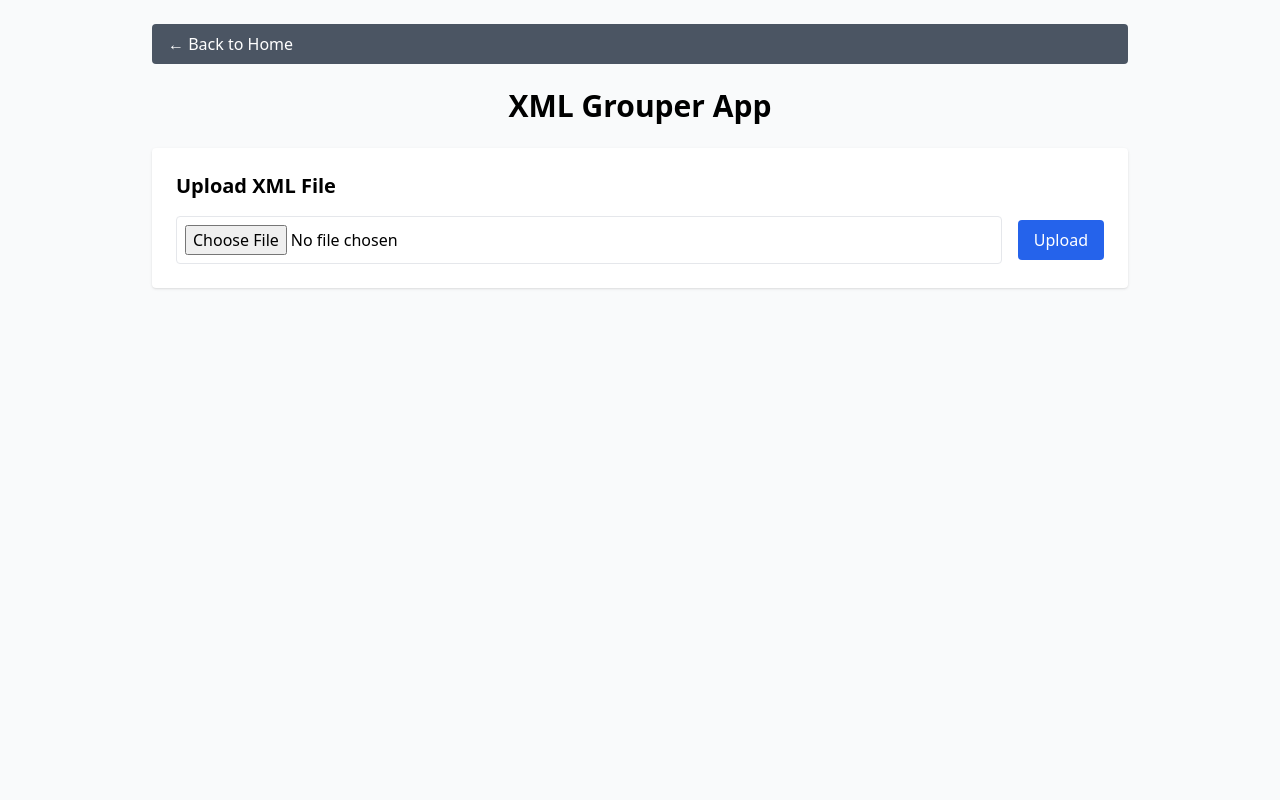
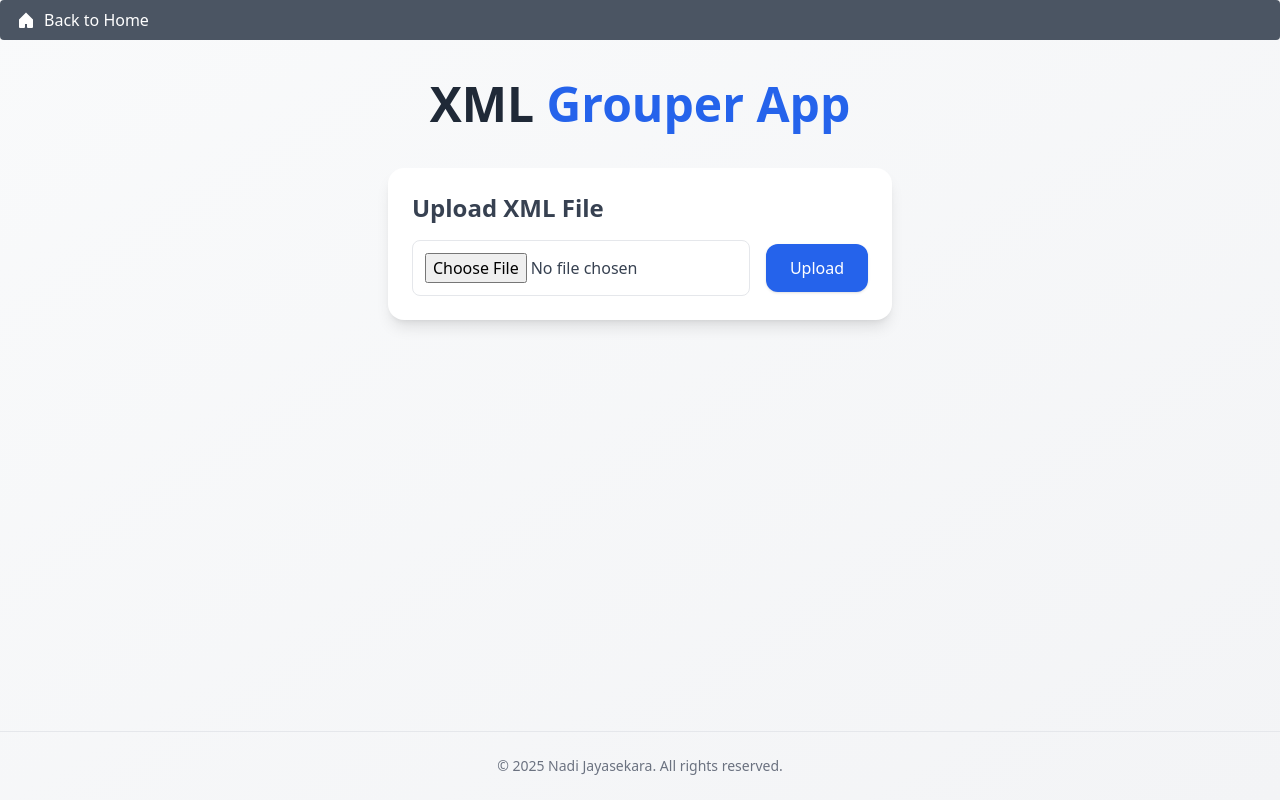
Before and after one commit to nadithakj/nodegrouper, a FastAPI app: page /app in a window 1280 px wide. Run offline with FastAPI, Linux system fonts and the light colour scheme; some libraries are stand-ins or nearby versions.

Commit message:
Update index.html

```diff
--- a/templates/index.html
+++ b/templates/index.html
@@ -4,54 +4,65 @@
     <meta charset="UTF-8">
     <title>XML Grouper</title>
     <script src="https://cdn.tailwindcss.com"></script>
+    <!-- Confetti Script -->
+    <script src="https://cdn.jsdelivr.net/npm/canvas-confetti@1.6.0/dist/confetti.browser.min.js"></script>
 </head>
-<body class="bg-gray-50 font-sans min-h-screen">
+<body class="min-h-screen bg-gradient-to-br from-gray-50 to-gray-100 flex flex-col font-sans">
+<div class="mb-4">
+    <a href="/"
+       class="flex items-center bg-gray-600 text-white px-4 py-2 rounded hover:bg-gray-700">
+        <!-- Home Icon SVG -->
+        <svg xmlns="http://www.w3.org/2000/svg" class="h-5 w-5 mr-2" viewBox="0 0 20 20" fill="currentColor">
+            <path d="M10 2.5l-7 7V17a1 1 0 001 1h4a1 1 0 001-1v-3h2v3a1 1 0 001 1h4a1 1 0 001-1v-7.5l-7-7z"/>
+        </svg>
+        Back to Home
+    </a>
+</div>
 
-<div class="max-w-5xl mx-auto p-6">
 
-    <!-- Back Button -->
-    <div class="mb-6">
-        <a href="/"
-           class="flex items-center bg-gray-600 text-white px-4 py-2 rounded hover:bg-gray-700">
-            &larr; Back to Home
-        </a>
-    </div>
-
-    <h1 class="text-3xl font-bold mb-6 text-center">XML Grouper App</h1>
+<!-- Main Content -->
+<main class="flex-grow max-w-5xl mx-auto p-6">
+    <h1 class="text-5xl font-extrabold mb-10 text-center text-gray-800">
+        XML <span class="text-blue-600">Grouper App</span>
+    </h1>
 
     <!-- Upload Section -->
-    <div class="bg-white shadow rounded p-6 mb-6">
-        <h2 class="text-xl font-semibold mb-4">Upload XML File</h2>
+    <div class="bg-white shadow-lg rounded-2xl p-6 mb-8">
+        <h2 class="text-2xl font-semibold mb-4 text-gray-700">Upload XML File</h2>
         <form action="/upload" method="post" enctype="multipart/form-data" class="flex items-center space-x-4">
-            <input type="file" name="file" class="border rounded p-2 w-full" required>
-            <button type="submit" class="bg-blue-600 text-white px-4 py-2 rounded hover:bg-blue-700">Upload</button>
+            <input type="file" name="file" class="border rounded-lg p-3 w-full text-gray-700" required>
+            <button type="submit" class="bg-blue-600 text-white px-6 py-3 rounded-xl hover:bg-blue-700 shadow">
+                Upload
+            </button>
         </form>
     </div>
 
     {% if xml_preview %}
     <!-- Parent Tag Selection -->
-    <div class="bg-white shadow rounded p-6 mb-6">
-        <h2 class="text-xl font-semibold mb-4">Select Parent Tag to Group</h2>
+    <div class="bg-white shadow-lg rounded-2xl p-6 mb-8">
+        <h2 class="text-2xl font-semibold mb-4 text-gray-700">Select Parent Tag to Group</h2>
         <form action="/select_key" method="post" class="flex items-center space-x-4">
             <input type="hidden" name="xml_content" value="{{ xml_preview }}">
-            <select name="selected_tag" class="border rounded p-2 w-full" required>
+            <select name="selected_tag" class="border rounded-lg p-3 w-full text-gray-700" required>
                 {% for tag in tags %}
                     <option value="{{ tag }}" {% if tag==selected_tag %}selected{% endif %}>{{ tag }}</option>
                 {% endfor %}
             </select>
-            <button type="submit" class="bg-green-600 text-white px-4 py-2 rounded hover:bg-green-700">Next</button>
+            <button type="submit" class="bg-green-600 text-white px-6 py-3 rounded-xl hover:bg-green-700 shadow">
+                Next
+            </button>
         </form>
     </div>
     {% endif %}
 
     {% if keys %}
-    <!-- Key & Child Tags Selection -->
-    <div class="bg-white shadow rounded p-6 mb-6">
-        <h2 class="text-xl font-semibold mb-4">Select Key & Child Tags to Merge</h2>
-        <form action="/group" method="post" class="space-y-4">
+    <!-- Key Field & Child Tags Selection -->
+    <div class="bg-white shadow-lg rounded-2xl p-6 mb-8">
+        <h2 class="text-2xl font-semibold mb-4 text-gray-700">Select Key & Child Tags to Merge</h2>
+        <form action="/group" method="post" class="space-y-6">
             <div>
-                <label class="font-medium">Key Field:</label>
-                <select name="selected_key" class="border rounded p-2 w-full" required>
+                <label class="font-medium text-gray-600">Key Field:</label>
+                <select name="selected_key" class="border rounded-lg p-3 w-full text-gray-700" required>
                     {% for key in keys %}
                         <option value="{{ key }}" {% if key==selected_key %}selected{% endif %}>{{ key }}</option>
                     {% endfor %}
@@ -59,8 +70,8 @@
             </div>
 
             <div>
-                <label class="font-medium">Child Tags to Merge:</label>
-                <select name="selected_child_tags" multiple size="5" class="border rounded p-2 w-full" required>
+                <label class="font-medium text-gray-600">Child Tags to Merge:</label>
+                <select name="selected_child_tags" multiple size="5" class="border rounded-lg p-3 w-full text-gray-700" required>
                     {% for child in child_tags %}
                         <option value="{{ child }}" {% if child in selected_child_tags %}selected{% endif %}>{{ child }}</option>
                     {% endfor %}
@@ -69,27 +80,50 @@
 
             <input type="hidden" name="xml_content" value="{{ xml_preview }}">
             <input type="hidden" name="selected_tag" value="{{ selected_tag }}">
-            <button type="submit" class="bg-purple-600 text-white px-4 py-2 rounded hover:bg-purple-700">Group XML</button>
+            <button type="submit" class="bg-purple-600 text-white px-6 py-3 rounded-xl hover:bg-purple-700 shadow">
+                Group XML
+            </button>
         </form>
     </div>
     {% endif %}
 
     {% if xml_preview %}
     <!-- XML Preview -->
-    <div class="bg-white shadow rounded p-6 mb-6">
-        <h2 class="text-xl font-semibold mb-4">XML Preview</h2>
-        <textarea readonly class="w-full h-80 border rounded p-3 font-mono bg-gray-100 text-gray-800">{{ xml_preview }}</textarea>
+    <div class="bg-white shadow-lg rounded-2xl p-6 mb-8">
+        <h2 class="text-2xl font-semibold mb-4 text-gray-700">XML Preview</h2>
+        <textarea readonly class="w-full h-96 border rounded-lg p-4 font-mono bg-gray-100 text-gray-800">{{ xml_preview }}</textarea>
     </div>
 
     <!-- Download -->
-    <div class="bg-white shadow rounded p-6 text-center">
-        <form action="/download" method="post">
+    <div class="bg-white shadow-lg rounded-2xl p-6 text-center">
+        <form id="downloadForm" action="/download" method="post">
             <input type="hidden" name="file_content" value="{{ xml_preview }}">
-            <button type="submit" class="bg-blue-600 text-white px-6 py-2 rounded hover:bg-blue-700 text-lg">Download Grouped XML</button>
+            <button type="submit" id="downloadBtn" class="bg-blue-600 text-white px-8 py-3 rounded-xl hover:bg-blue-700 shadow text-lg">
+                Download Grouped XML
+            </button>
         </form>
     </div>
     {% endif %}
+</main>
 
-</div>
+<!-- Footer -->
+<footer class="p-6 text-center text-gray-500 text-sm border-t border-gray-200">
+    &copy; 2025 Nadi Jayasekara. All rights reserved.
+</footer>
 
-<footer class="mt-8 p-4 text-center text-gray-500 text-sm border-t border
+<script>
+    const downloadForm = document.getElementById('downloadForm');
+    if (downloadForm) {
+        downloadForm.addEventListener('submit', function(e) {
+            confetti({
+                particleCount: 100,
+                spread: 70,
+                origin: { y: 0.6 }
+            });
+            e.preventDefault();
+            setTimeout(() => downloadForm.submit(), 300);
+        });
+    }
+</script>
+</body>
+</html>
```
